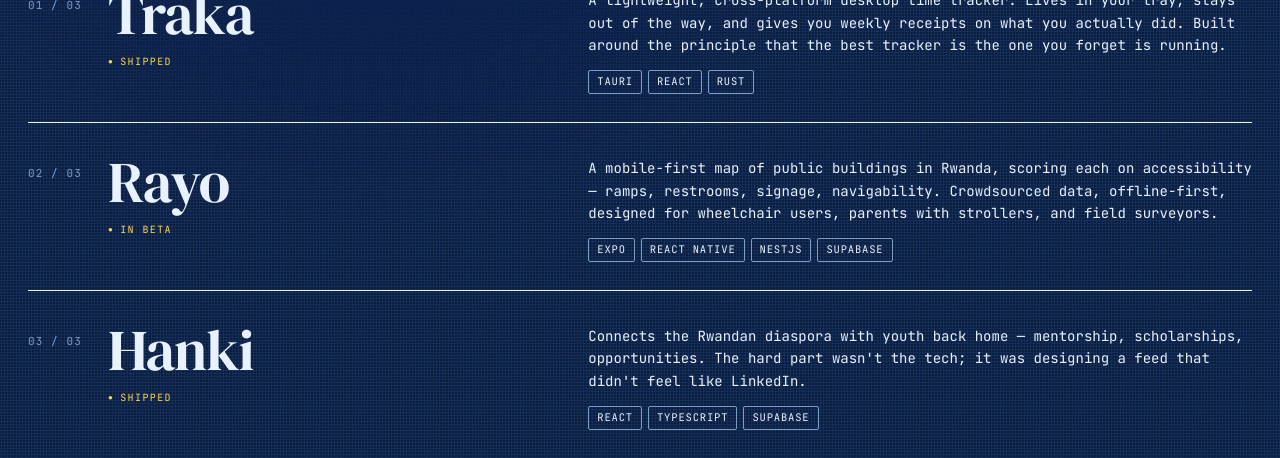
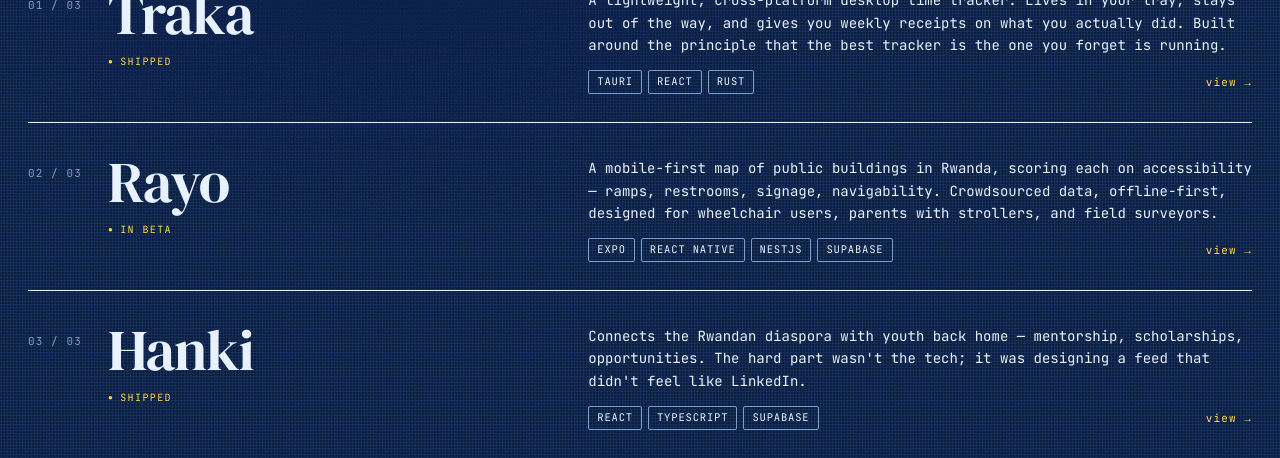
Before and after one commit to Ruran8wa/Portfolio-v2, a Next.js app: page / in a window 1280 px wide. Both pictures are taken after a click on the button "WORK". Shown: the part 342-800 px from the top of the page. Built offline with nearby package versions, Linux system fonts and the light colour scheme.

Commit message:
Add project links for Traka, Rayo, and Hanki

```diff
--- a/app/globals.css
+++ b/app/globals.css
@@ -542,8 +542,11 @@ body::before {
 .proj-badge { display: inline-flex; align-items: center; gap: 6px; font-family: "JetBrains Mono", monospace; font-size: 10px; letter-spacing: 0.14em; text-transform: uppercase; color: var(--accent); align-self: flex-start; }
 .proj-badge::before { content: "●"; font-size: 8px; }
 .proj-blurb { font-size: 14px; line-height: 1.6; color: var(--ink); padding-top: 6px; margin: 0 0 14px; }
+.proj-stack-row { display: flex; align-items: center; justify-content: space-between; gap: 12px; }
 .proj-stack { display: flex; flex-wrap: wrap; gap: 6px; }
 .proj-stack code { font-family: "JetBrains Mono", monospace; font-size: 10.5px; letter-spacing: 0.08em; text-transform: uppercase; background: transparent; padding: 3px 8px; border: 1px solid var(--ink-soft); border-radius: 2px; color: var(--ink); }
+.proj-link { font-family: "JetBrains Mono", monospace; font-size: 11px; letter-spacing: 0.1em; color: var(--accent); text-decoration: none; white-space: nowrap; transition: opacity 0.15s; }
+.proj-link:hover { opacity: 0.7; }
 .work-intro { font-family: "Instrument Serif", serif; font-style: italic; font-size: clamp(24px, 4vw, 40px); line-height: 1.2; max-width: 20ch; color: var(--ink); }
 
 /* ── Play ─────────────────────────────────────────────────────────────── */
--- a/components/screens/WorkScreen.tsx
+++ b/components/screens/WorkScreen.tsx
@@ -9,16 +9,19 @@ const PROJECTS = [
     tag: "01", name: "Traka", status: "shipped",
     blurb: "A lightweight, cross-platform desktop time tracker. Lives in your tray, stays out of the way, and gives you weekly receipts on what you actually did. Built around the principle that the best tracker is the one you forget is running.",
     stack: ["Tauri", "React", "Rust"],
+    url: "https://github.com/Aevlabs/traka-releases",
   },
   {
     tag: "02", name: "Rayo", status: "in beta",
     blurb: "A mobile-first map of public buildings in Rwanda, scoring each on accessibility — ramps, restrooms, signage, navigability. Crowdsourced data, offline-first, designed for wheelchair users, parents with strollers, and field surveyors.",
     stack: ["Expo", "React Native", "NestJS", "Supabase"],
+    url: "https://github.com/Ruran8wa/Rayo",
   },
   {
     tag: "03", name: "Hanki", status: "shipped",
     blurb: "Connects the Rwandan diaspora with youth back home — mentorship, scholarships, opportunities. The hard part wasn't the tech; it was designing a feed that didn't feel like LinkedIn.",
     stack: ["React", "TypeScript", "Supabase"],
+    url: "https://atlasc2u.vercel.app/",
   },
 ];
 
@@ -49,8 +52,11 @@ export default function WorkScreen() {
             </div>
             <div>
               <p className="proj-blurb">{p.blurb}</p>
-              <div className="proj-stack">
-                {p.stack.map((s) => <code key={s}>{s}</code>)}
+              <div className="proj-stack-row">
+                <div className="proj-stack">
+                  {p.stack.map((s) => <code key={s}>{s}</code>)}
+                </div>
+                <a className="proj-link" href={p.url} target="_blank" rel="noreferrer">view →</a>
               </div>
             </div>
           </Reveal>
```
